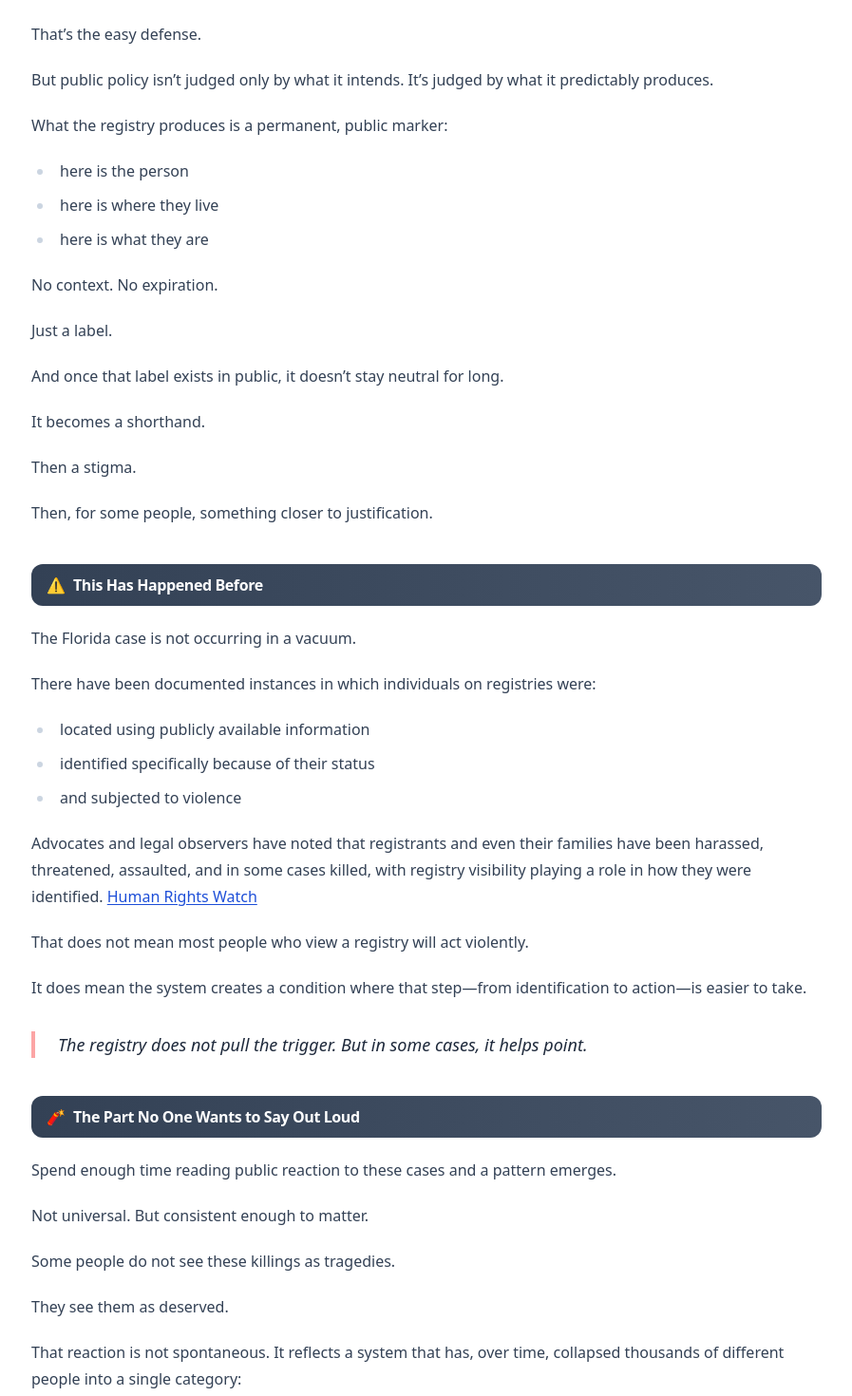
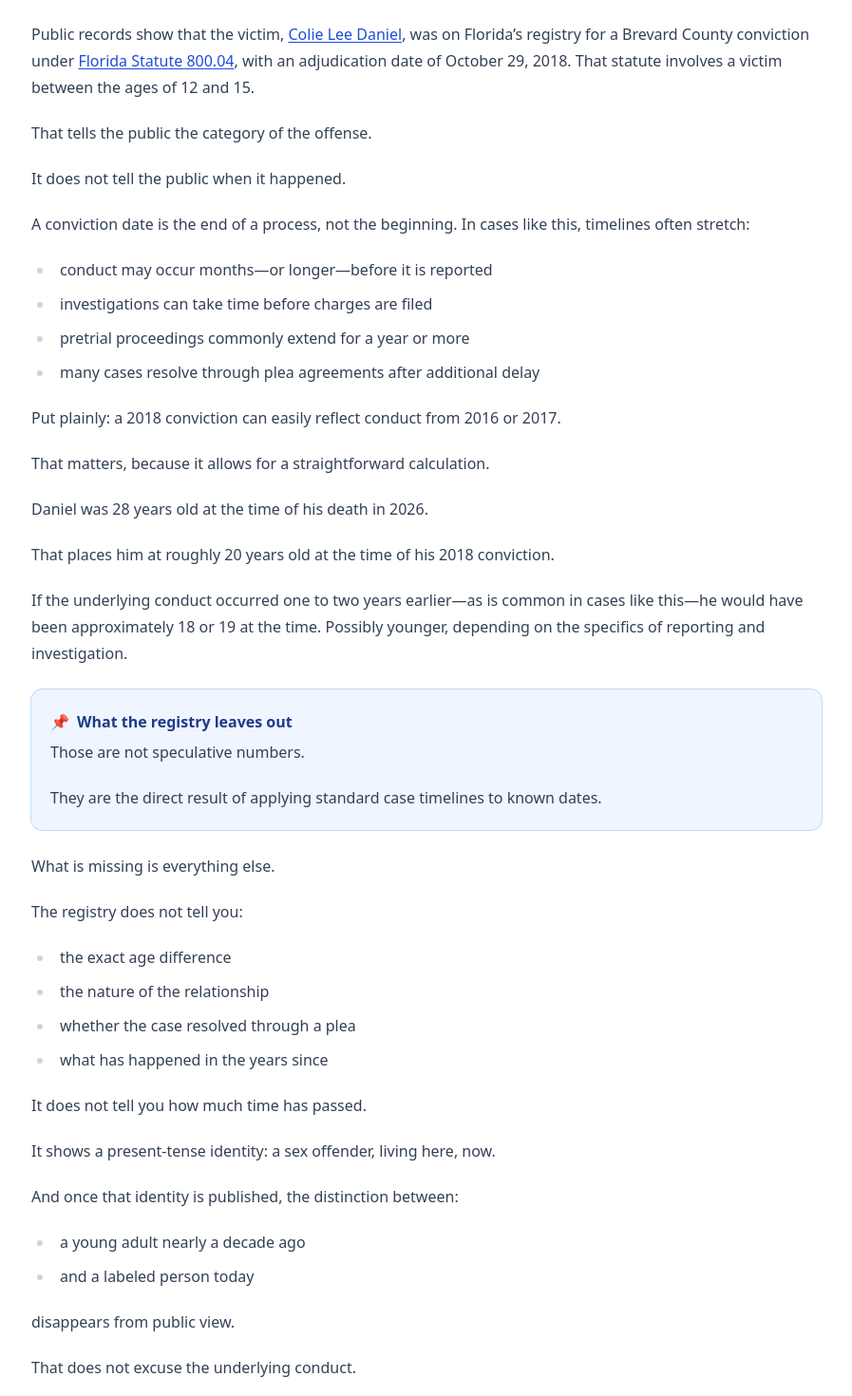
Before and after one commit to projectsolarrecon/Solar, a React (Vite) app: page /blog/when-the-label-becomes-the-target in a window 1280 px wide. Shown: the part 2980-4450 px from the top of the page at 95% size, without its empty margins (191-1088 px from the left). Built offline with nearby package versions, Linux system fonts and the light colour scheme.

Commit message:
Update WhenTheLabelBecomesTheTarget.tsx

```diff
--- a/src/pages/blog/WhenTheLabelBecomesTheTarget.tsx
+++ b/src/pages/blog/WhenTheLabelBecomesTheTarget.tsx
@@ -156,6 +156,132 @@ export default function WhenTheLabelBecomesTheTarget(): JSX.Element {
         <p>These systems do not operate in isolation. They reshape lives—not just legally, but socially.</p>
 
         <Divider />
+
+<BandHeader title="What the Label Hides" icon="🕳️" />
+
+<p>
+  In this case, the gap between the label and the underlying reality is not abstract. It is measurable.
+</p>
+
+<p>
+  Public records show that the victim,{" "}
+  <a
+    className={linkCls}
+    href="https://offender.fdle.state.fl.us/offender/sops/flyer.jsf?personId=105395"
+    target="_blank"
+    rel="noopener noreferrer"
+  >
+    Colie Lee Daniel
+  </a>
+  , was on Florida’s registry for a Brevard County conviction under{" "}
+  <a
+    className={linkCls}
+    href="https://www.flsenate.gov/Laws/Statutes/800.04"
+    target="_blank"
+    rel="noopener noreferrer"
+  >
+    Florida Statute 800.04
+  </a>
+  , with an adjudication date of October 29, 2018. That statute involves a victim between the ages of 12 and 15.
+</p>
+
+<p>
+  That tells the public the category of the offense.
+</p>
+
+<p>
+  It does not tell the public when it happened.
+</p>
+
+<p>
+  A conviction date is the end of a process, not the beginning. In cases like this, timelines often stretch:
+</p>
+
+<ul className="list-disc pl-6">
+  <li>conduct may occur months—or longer—before it is reported</li>
+  <li>investigations can take time before charges are filed</li>
+  <li>pretrial proceedings commonly extend for a year or more</li>
+  <li>many cases resolve through plea agreements after additional delay</li>
+</ul>
+
+<p>
+  Put plainly: a 2018 conviction can easily reflect conduct from 2016 or 2017.
+</p>
+
+<p>
+  That matters, because it allows for a straightforward calculation.
+</p>
+
+<p>
+  Daniel was 28 years old at the time of his death in 2026.
+</p>
+
+<p>
+  That places him at roughly 20 years old at the time of his 2018 conviction.
+</p>
+
+<p>
+  If the underlying conduct occurred one to two years earlier—as is common in cases like this—he would have been approximately 18 or 19 at the time. Possibly younger, depending on the specifics of reporting and investigation.
+</p>
+
+<Callout variant="info" title="What the registry leaves out" icon="📌">
+  <p>
+    Those are not speculative numbers.
+  </p>
+  <p>
+    They are the direct result of applying standard case timelines to known dates.
+  </p>
+</Callout>
+
+<p>
+  What is missing is everything else.
+</p>
+
+<p>
+  The registry does not tell you:
+</p>
+
+<ul className="list-disc pl-6">
+  <li>the exact age difference</li>
+  <li>the nature of the relationship</li>
+  <li>whether the case resolved through a plea</li>
+  <li>what has happened in the years since</li>
+</ul>
+
+<p>
+  It does not tell you how much time has passed.
+</p>
+
+<p>
+  It shows a present-tense identity: a sex offender, living here, now.
+</p>
+
+<p>
+  And once that identity is published, the distinction between:
+</p>
+
+<ul className="list-disc pl-6">
+  <li>a young adult nearly a decade ago</li>
+  <li>and a labeled person today</li>
+</ul>
+
+<p>
+  disappears from public view.
+</p>
+
+<p>
+  That does not excuse the underlying conduct.
+</p>
+
+<p>
+  But it does change the context.
+</p>
+
+<Callout variant="reminder" title="What the label erases" icon="🏷️">
+  And the registry, by design, removes that context entirely.
+</Callout>
+
+<Divider />
 
         <BandHeader title="When Information Becomes a Target" icon="📍" />
 
```
